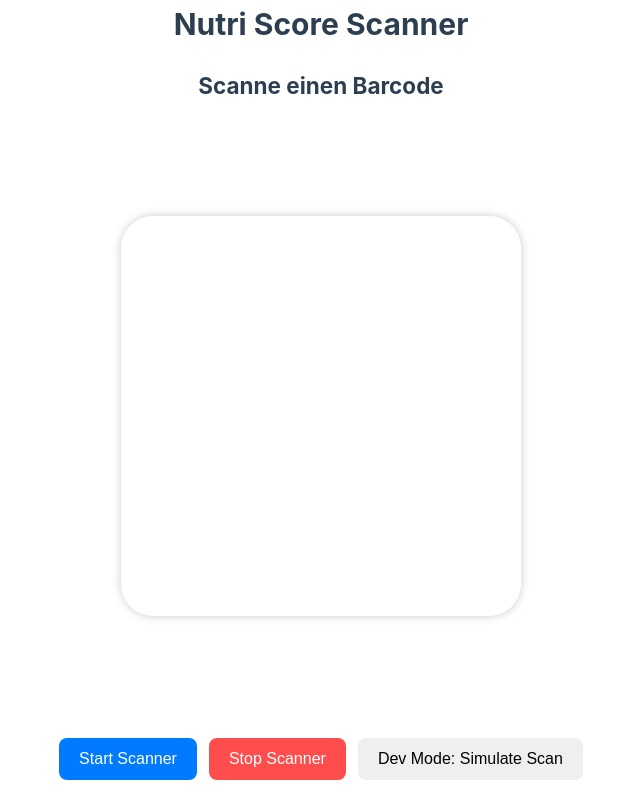
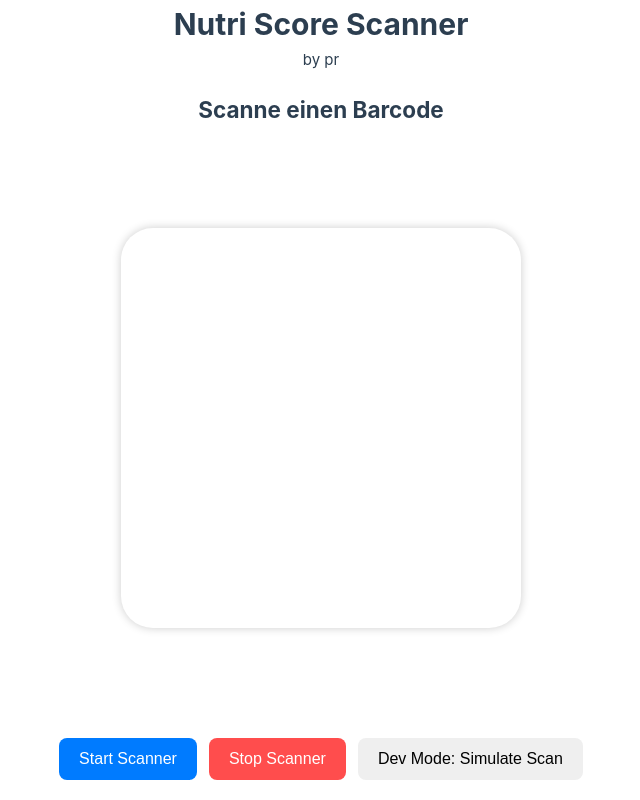
Before and after one commit to Philipp-Rudolph/nutri-scanner, a Vue app: page / in a window 1280 px wide. Shown: the whole page, without its empty margins (319-959 px from the left). Built offline with nearby package versions, Linux system fonts and the light colour scheme.

Commit message:
test webhook deployment

```diff
--- a/src/App.vue
+++ b/src/App.vue
@@ -1,6 +1,7 @@
 <template>
   <div class="home">
     <h1>Nutri Score Scanner</h1>
+    <p>by pr</p>
     <BarcodeScanner />
   </div>
 </template>
```
